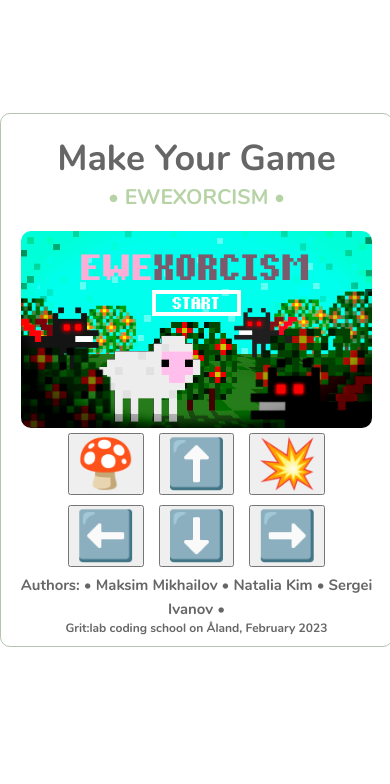
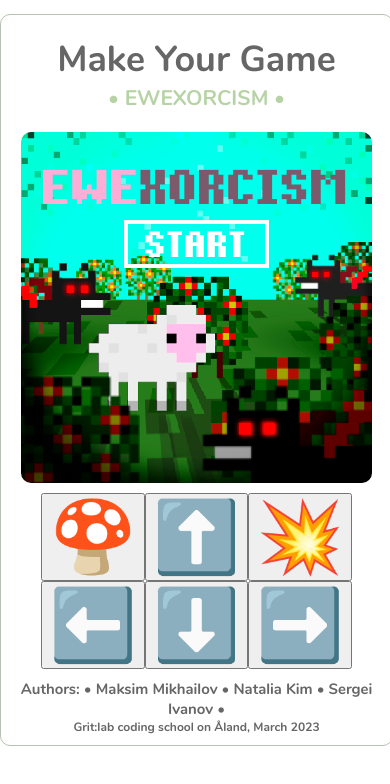
Before and after one commit to merpw/make-your-game, a website built with webpack: page out/index.html in a window 390 px wide. Built offline with nearby package versions, Linux system fonts and the light colour scheme.

Commit message:
Improve mobile design
Add mobile-optimized square start screen
Make text and buttons on start screen bigger
Make touch controls buttons bigger, remove margins

```diff
--- a/out/dist/css/global.css
+++ b/out/dist/css/global.css
@@ -44,8 +44,7 @@ main {
 }
 
 #authors {
-  margin: 0;
-  display: inline;
+  margin: 10px 0 0 0;
 }
 
 #place-date {
@@ -54,7 +53,7 @@ main {
 
 #game {
   position: relative;
-  margin: 20px 20px 0 20px;
+  margin: 20px 20px 10px 20px;
   text-align: center;
   width: 1280px;
   max-width: 90vw;
@@ -158,24 +157,15 @@ main {
   font-size: xx-large;
 }
 
-#touch-controls {
-  display: none;
-  touch-action: none; /* TODO: test, maybe add user-scalable=0 to prevent user from scrolling globally */
+#touch-controls button {
+  font-size: 18vmin;
+  /*margin: 1px;*/
 }
 
-@media (max-width: 600px) {
-  body {
-    min-height: 90vh;
-  }
-
-  #touch-controls {
-    display: block;
-  }
-}
-
-#touch-controls button {
-  font-size: xxx-large;
-  margin: 5px;
+#touch-controls > div {
+  display: flex;
+  align-items: center;
+  justify-content: center;
 }
 
 @keyframes lucky {
@@ -256,7 +246,7 @@ main {
   color: rgb(125, 89, 108);
 }
 
-#start-screen button {
+#startButton {
   padding: 0 17px;
   border: 4px solid;
   background-color: transparent;
@@ -267,10 +257,46 @@ main {
   font-size: 7vw;
 }
 
-#start-screen button:hover {
+#startButton:hover {
   color: #07786e;
 }
 
 button {
   cursor: pointer;
 }
+
+#touch-controls {
+  display: none;
+  touch-action: none; /* TODO: test, maybe add user-scalable=0 to prevent user from scrolling globally */
+}
+
+#start-screen img.img_mobile {
+  display: none;
+}
+
+@media (max-width: 600px) {
+  body {
+    min-height: 90vh;
+  }
+
+  #touch-controls {
+    display: block;
+  }
+
+  #start-screen img.img_full {
+    display: none;
+  }
+
+  #start-screen img.img_mobile {
+    display: block;
+  }
+
+  #start-screen div.ewexorcism {
+    font-size: 20vmin;
+  }
+
+  #startButton {
+    top: 25%;
+    font-size: 15vw;
+  }
+}
--- a/out/index.html
+++ b/out/index.html
@@ -51,6 +51,11 @@
             alt="Start screen of EWEXORCISM game, a sheep surrounded by demons"
             class="pixelated img_full"
           />
+          <img
+            src="images/start-square.webp"
+            alt="Start screen of EWEXORCISM game, a sheep surrounded by demons"
+            class="pixelated img_mobile"
+          />
 
           <div class="ewexorcism">EWE<span class="xorcism">XORCISM</span></div>
           <button id="startButton">START</button>
@@ -73,7 +78,7 @@
         Authors: • Maksim Mikhailov • Natalia Kim • Sergei Ivanov •
       </h5>
 
-      <h6 id="place-date">Grit:lab coding school on Åland, February 2023</h6>
+      <h6 id="place-date">Grit:lab coding school on Åland, March 2023</h6>
     </main>
     <script src="dist/js/game.js" type="module"></script>
   </body>
```
